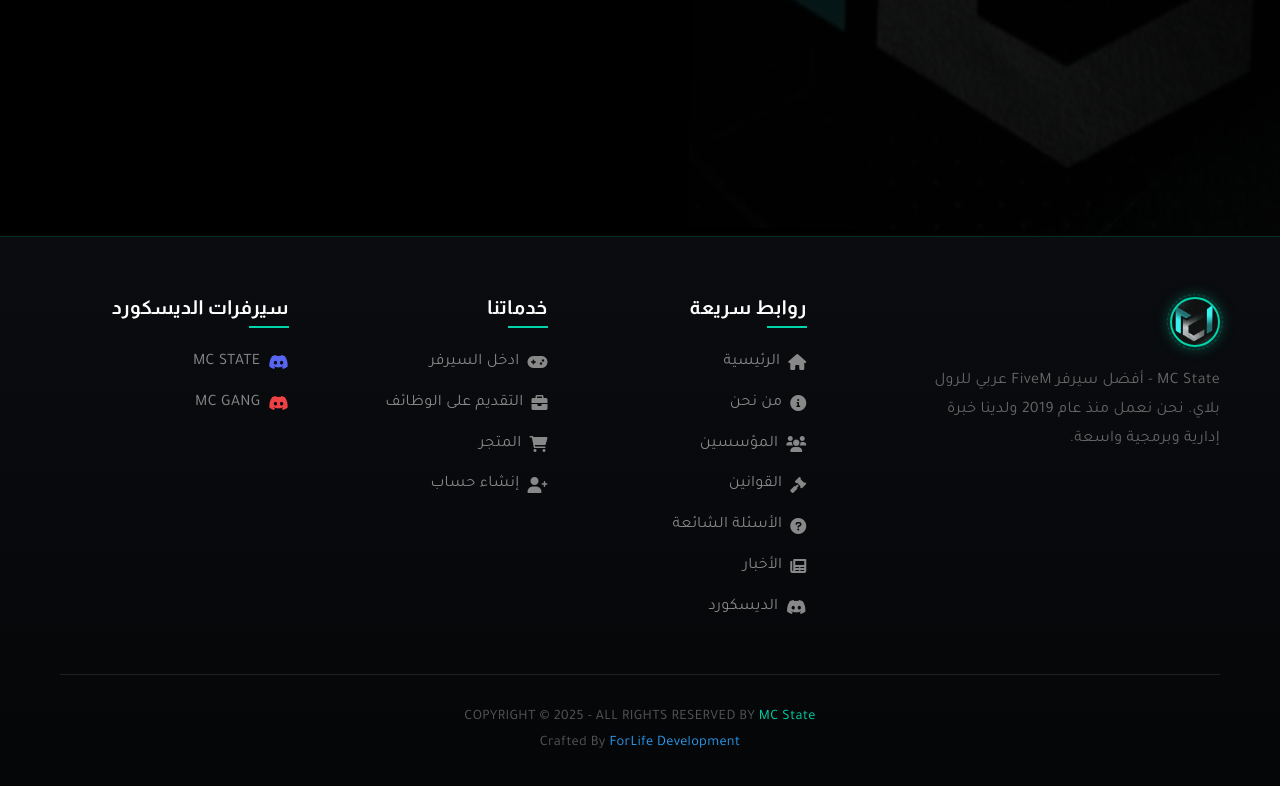
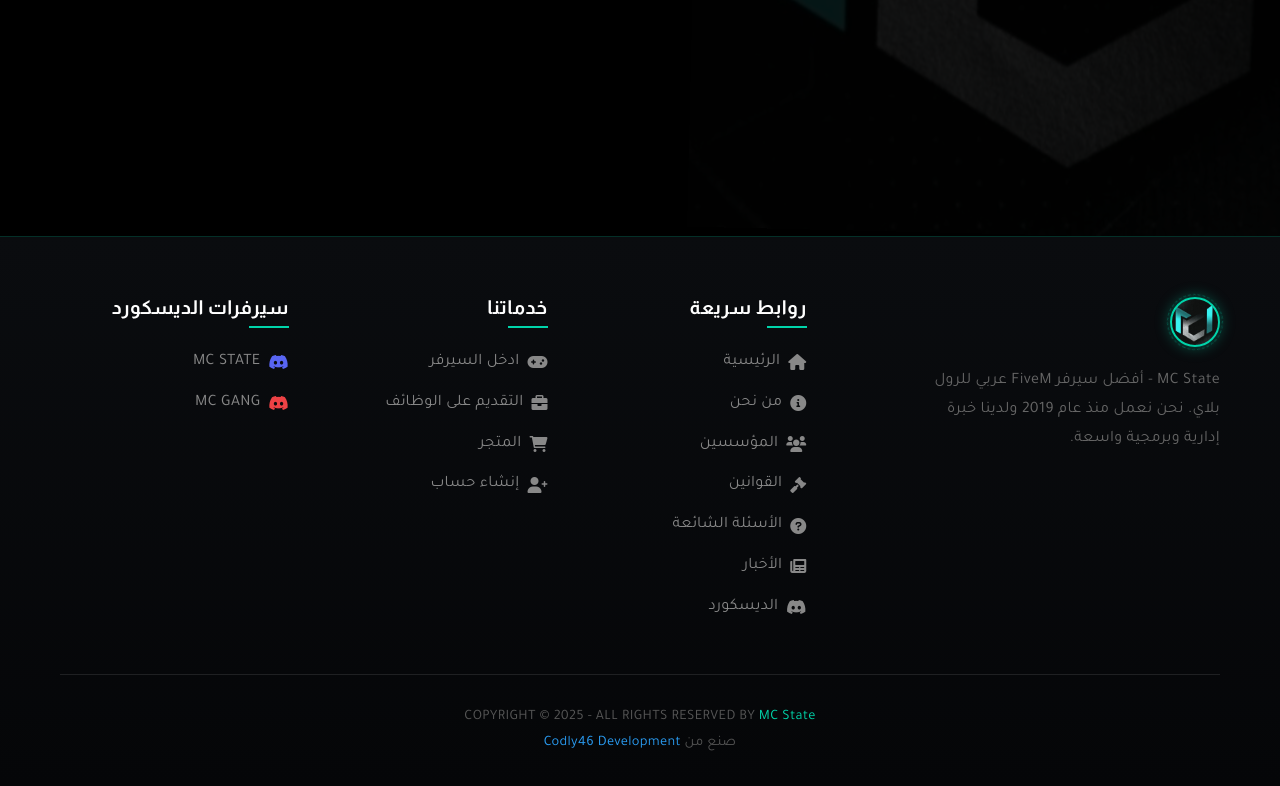
Before and after one commit to KSAWEP/cfw, a plain HTML site: page index.html in a window 1280 px wide. Shown: the part 564-1350 px from the top of the page. Drawn offline with Linux system fonts and the light colour scheme.

Commit message:
Update index.html

```diff
--- a/index.html
+++ b/index.html
@@ -2779,7 +2779,7 @@
           <p>COPYRIGHT © 2025 - ALL RIGHTS RESERVED BY <span style="color:var(--color-primary);">MC State</span></p>
         </div>
 <div class="crafted-by">
-    <p>Crafted By <a href="https://discord.gg/KbZuVkDT2b" target="_blank" style="color:#2a9df4; text-decoration:none;">ForLife Development</a></p>
+    <p>صنع من <a href="https://codly.online/" target="_blank" style="color:#2a9df4; text-decoration:none;">Codly46 Development</a></p>
 </div>
       </div>
     </div>
```
